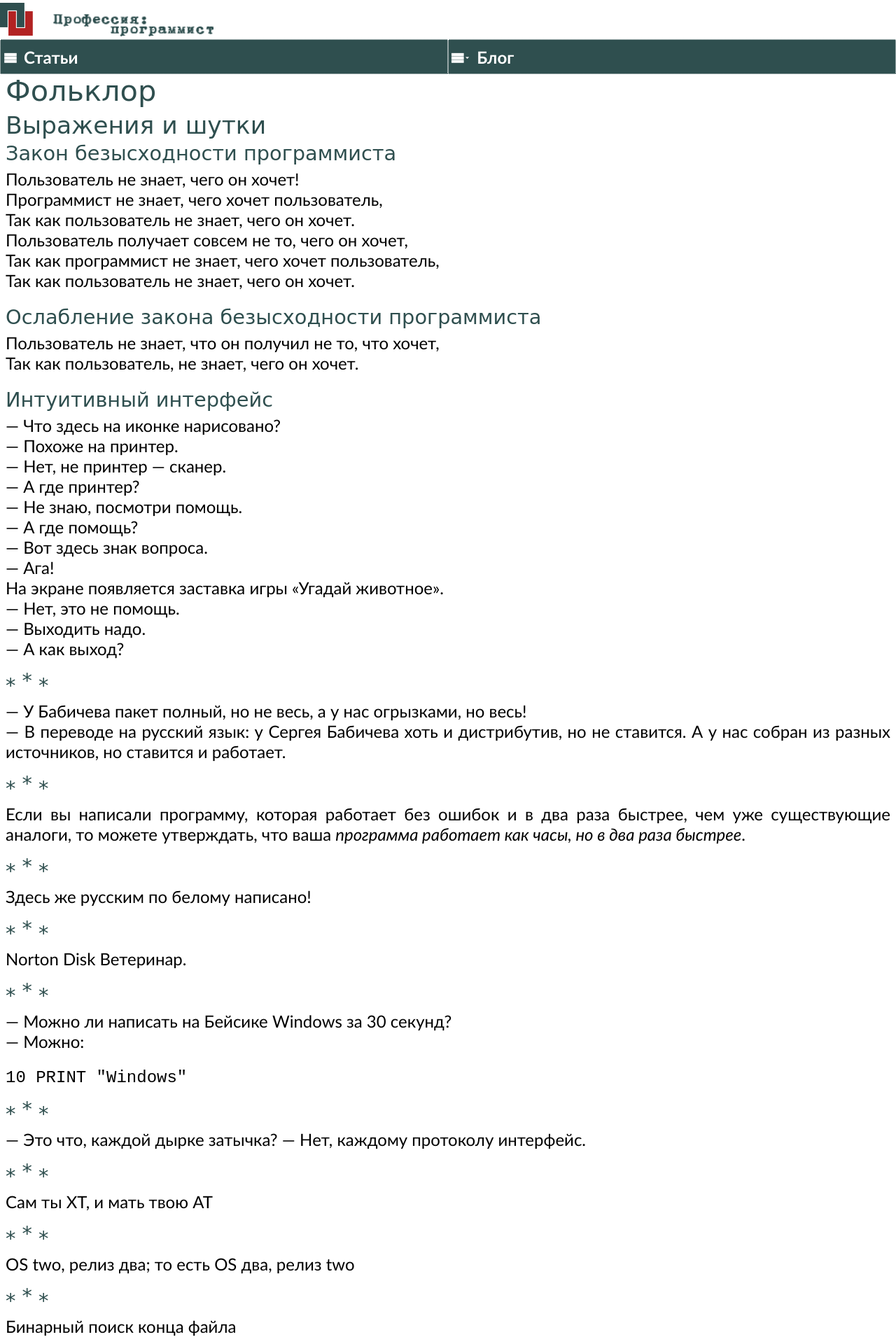
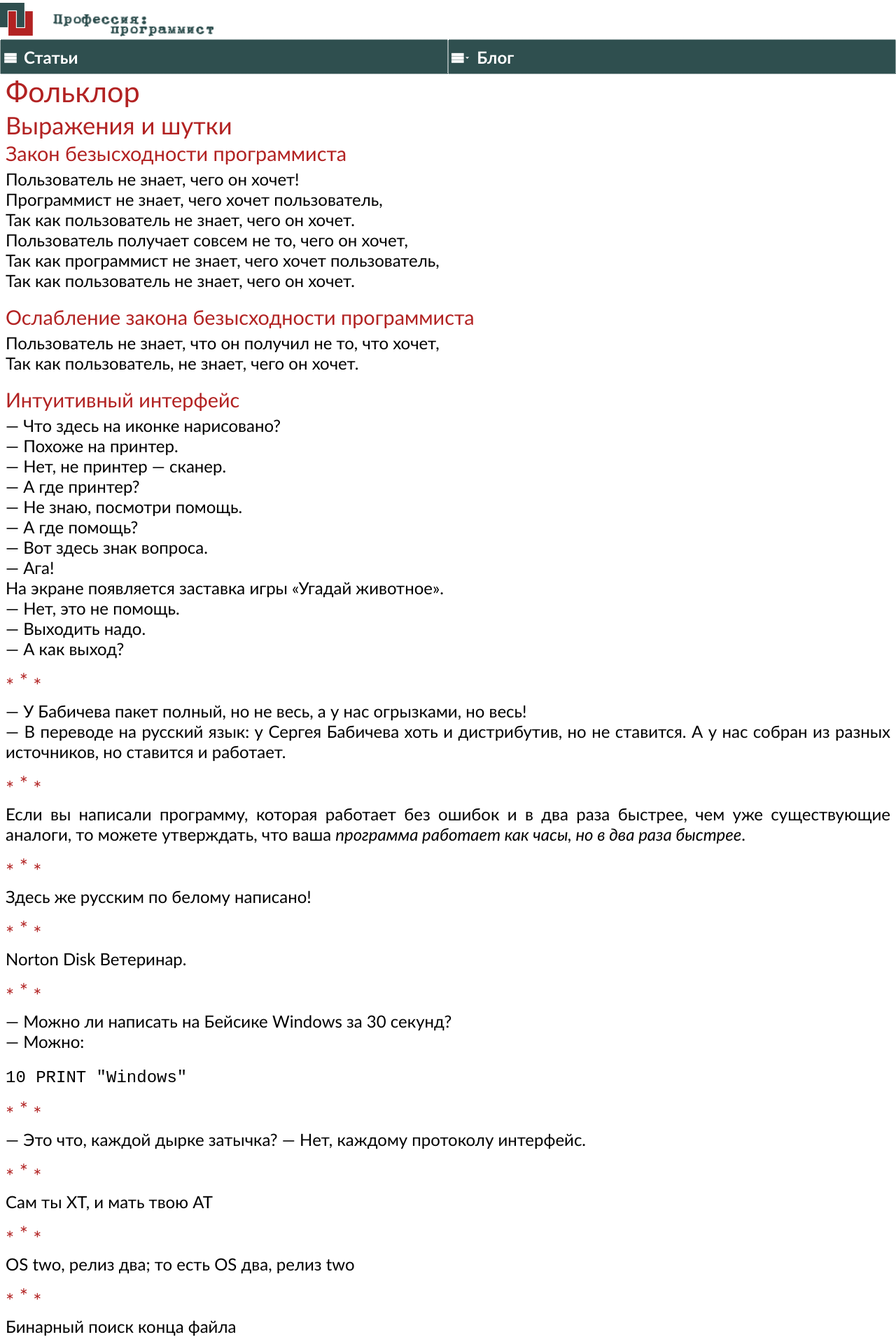
Before and after one commit to markshevchenko/markshevchenko.github.io, a Jekyll site: the page built from articles/slang/3.md, in a window 1280 px wide. Shown: the top 1920 px of the page at 70% size. Built offline with Jekyll 4.4.1, drawn with Linux system fonts in a browser that asks for light colours; some web fonts are replaced; our own code applies the rules of GitHub Pages for plain Markdown files.

Commit message:
Шрифты заголовков.

```diff
--- a/assets/css/main.css
+++ b/assets/css/main.css
@@ -164,12 +164,11 @@
 }
 
 h1, h2, h3, h4, h5, h6 {
-  font-family: Comic Sans MS, Marker Felt, serif;
   line-height: 100%;
   margin: 0 0 0.25em 0;
   padding: 0;
 
-  color: darkslategray;
+  color: firebrick;
 }
 
 article > dl > dt {
```
